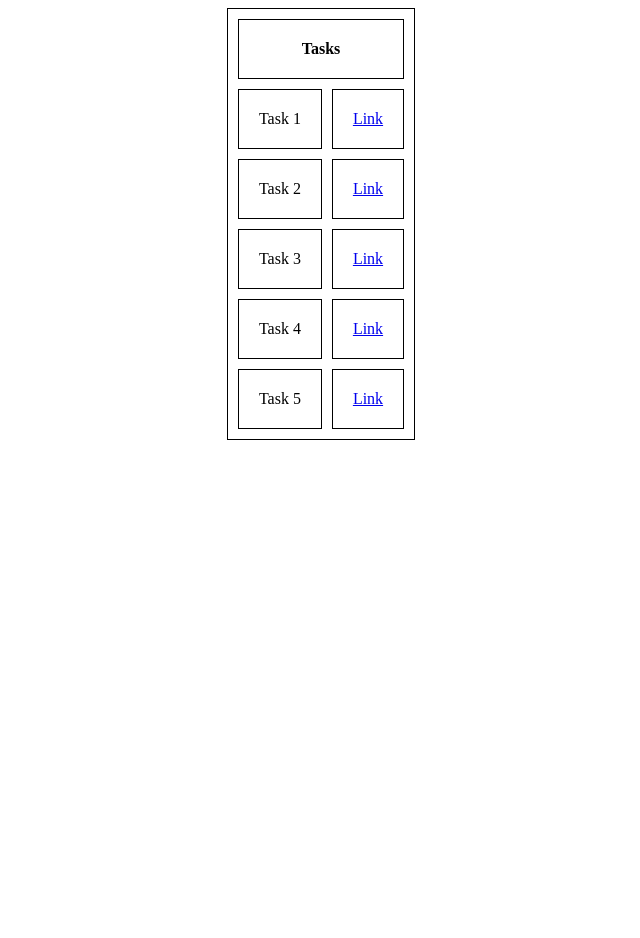
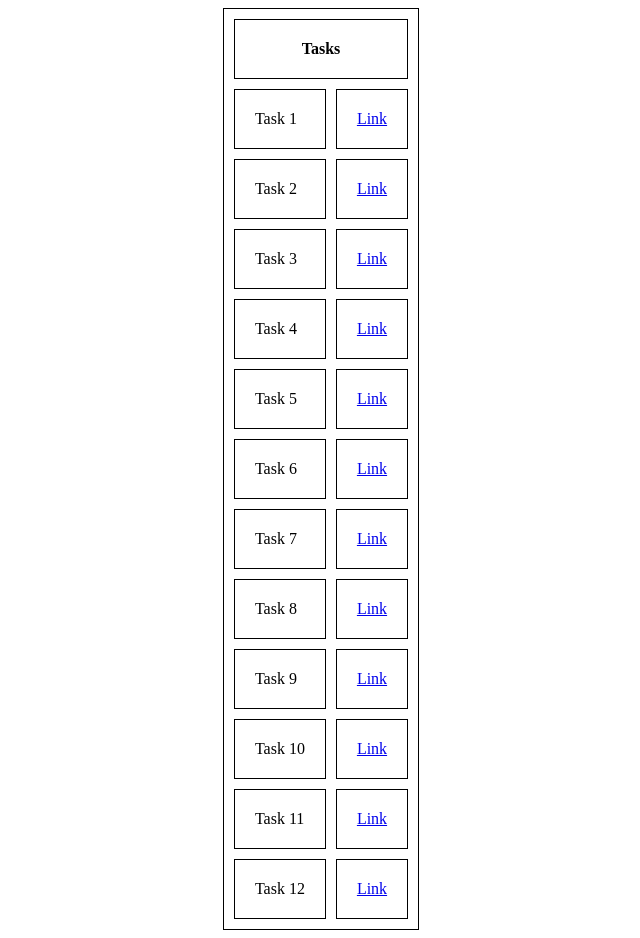
Before and after one commit to amxlns/mern_assignments, a plain HTML site: page index.html in a window 1280 px wide. Shown: the whole page, without its empty margins (319-959 px from the left). Before the commit the page ends 800 px from the top, so only its background shows below. Drawn offline with Linux system fonts and the light colour scheme.

Commit message:
Update index.html

```diff
--- a/index.html
+++ b/index.html
@@ -33,6 +33,34 @@
                     <td>Task 5</td>
                     <td><a href="./task5.html">Link</a></td>
                 </tr>
+                <tr>
+                    <td>Task 6</td>
+                    <td><a href="./task6.html">Link</a></td>
+                </tr>
+                <tr>
+                    <td>Task 7</td>
+                    <td><a href="./task7.html">Link</a></td>
+                </tr>
+                <tr>
+                    <td>Task 8</td>
+                    <td><a href="./task8.html">Link</a></td>
+                </tr>
+                <tr>
+                    <td>Task 9</td>
+                    <td><a href="./task9.html">Link</a></td>
+                </tr>
+                <tr>
+                    <td>Task 10</td>
+                    <td><a href="./task10.html">Link</a></td>
+                </tr>
+                <tr>
+                    <td>Task 11</td>
+                    <td><a href="./task11.html">Link</a></td>
+                </tr>
+                <tr>
+                    <td>Task 12</td>
+                    <td><a href="./task12.html">Link</a></td>
+                </tr>
             </table>
         </center>
     </body>
```
